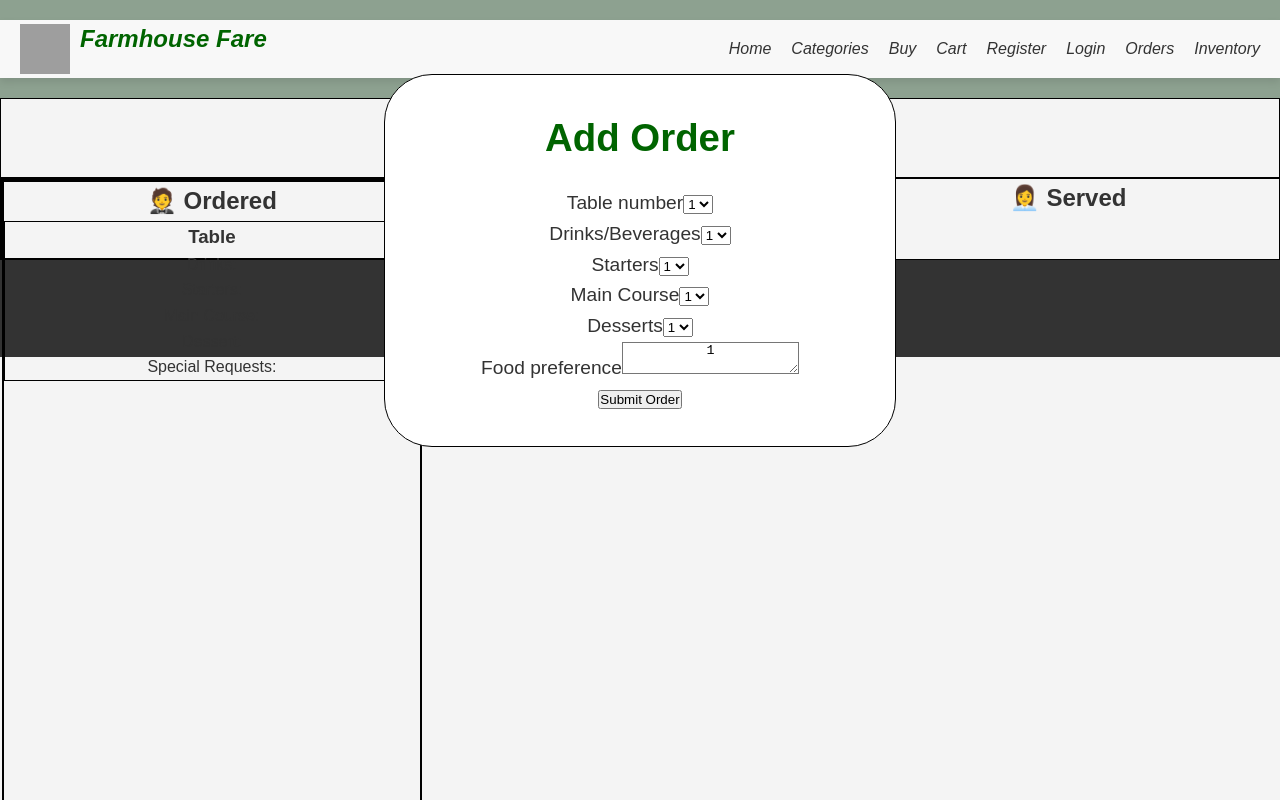
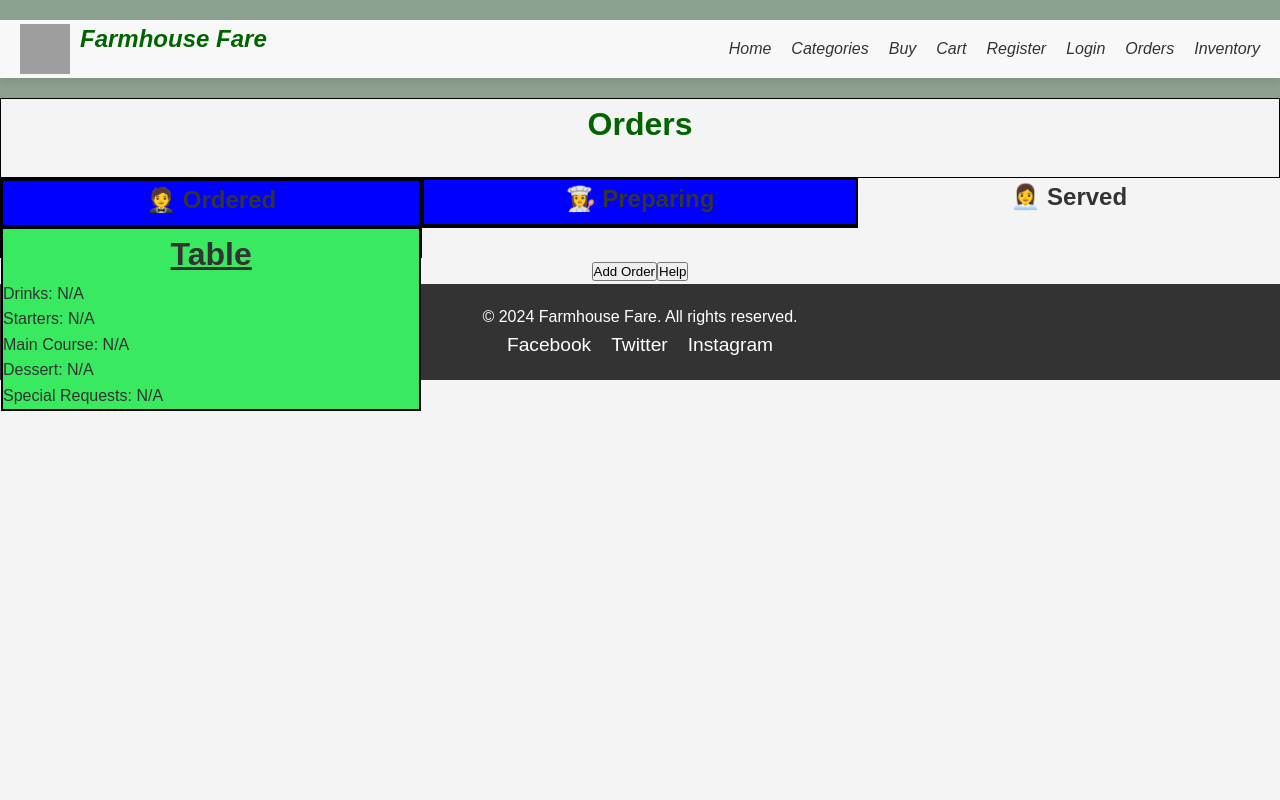
Before and after one commit to Bradwill-Van-Niekerk/wild-and-rooted, a React (Create React App) app: page /Orders in a window 1280 px wide. Shown: the top 800 px of the page. Built offline with nearby package versions, Linux system fonts and the light colour scheme; grey boxes are pictures that could not be loaded.

Commit message:
Can display the last table entered

```diff
--- a/src/Pages-Staff-CSS/Orders.css
+++ b/src/Pages-Staff-CSS/Orders.css
@@ -5,29 +5,30 @@
     text-align: center;
 }
 .HomesBox2{
-    border: 1px solid black;
     display: grid;
     grid-template-columns: 33% 34% 33%;
 }
 
 /*Titles*/
 .HomesBoxe1{
-    display: grid;
     width: 100%;
     border: 1px solid black;
     height: 5rem;
     text-align: center;
+    background-color: yellow;
 }
 .HomesBoxes1{
     width: 100%;
     border: 2px solid black;
-    height: 50rem;
+    height: 3rem;
+    background-color: blue;
 }
-/*Content*/
+/*Content - Tables*/
 .HomesBoxes2{
     width: 100%;
     height: 10rem auto;
     border: 1px solid black;
+    background-color: #39e95f;
     text-align: center;
 }
 .Orders-Table{
@@ -111,6 +112,7 @@
 .AddOrderText{
     display: flex;
     flex-direction: column;
+    top: 30%;
     width: 40%;
     border: 1px solid black;
     border-radius: 3rem;
@@ -124,3 +126,20 @@ textarea{
     text-align: center;
     background-color: white;
 }
+.OrderBox{
+    border: 1px solid black;
+    display: flex;
+    flex-direction: column;
+    align-items: start; /*Horizontal shift*/
+    justify-items: start;
+}
+.OrderHeading{
+    text-decoration: underline;
+    font-size: 2rem;
+    display: flex;
+    align-self: center;
+}
+.OrdersLabel{
+    display: flex;
+    flex-direction: column;
+}
--- a/src/Pages-Staff/Orders.js
+++ b/src/Pages-Staff/Orders.js
@@ -2,7 +2,36 @@ import React, { useState } from 'react';
 import { OrderData } from './TempData'; // This would be a file containing the initial OrderData
 import '../Pages-Staff-CSS/Orders.css'
 
-// AddOrder Component
+function OrderHelp(){
+    const [isOrdersOpen, setOrdersOpen] = useState(false);
+
+    const setOrdersOpenFalse = () =>{
+        setOrdersOpen(false)
+    }
+    const setOrdersOpenTrue = () =>{
+        setOrdersOpen(true)
+    }
+    return(
+        <>
+        {isOrdersOpen ? (
+        <div className='OrdersHelp'>
+            <div className='OrdersHeading'>
+                <h3>
+                    Welcome
+                </h3>
+                <button onClick={setOrdersOpenTrue}>
+                    Close
+                </button>
+            </div>
+        </div>):(
+        <button onClick={setOrdersOpenFalse}>
+            <h3> Help </h3>
+        </button>
+        )}
+        </>
+    )
+}
+
 function AddOrder({ addOrder }) {
   const [orderData, setOrderData] = useState({
     table: '1',
@@ -30,9 +59,9 @@ function AddOrder({ addOrder }) {
     const newOrder = {
       ...orderData,
       food: {
-        starter: orderData.starter,
-        mainCourse: orderData.mainCourse,
-        dessert: orderData.dessert,
+        starter: orderData.starter || '1',
+        mainCourse: orderData.mainCourse || '1',
+        dessert: orderData.dessert || '1',
       },
       id: OrderData.length + 1, // Incremental ID (you can generate this differently)
     };
@@ -47,7 +76,7 @@ function AddOrder({ addOrder }) {
       starter: '1',
       mainCourse: '1',
       dessert: '1',
-      ReviewContent: '1',
+      specialNote: '',
     });
   };
 
@@ -60,7 +89,7 @@ function AddOrder({ addOrder }) {
           </div>
           <div>
             {/* Table number */}
-            <div>
+            <div OrdersLabel>
               <label>Table number</label>
               <select name="table" value={orderData.table} onChange={handleChange}>
                 <option value="1">1</option>
@@ -74,7 +103,7 @@ function AddOrder({ addOrder }) {
             </div>
 
             {/* Drinks */}
-            <div>
+            <div OrdersLabel>
               <label>Drinks/Beverages</label>
               <select name="drinks" value={orderData.drinks} onChange={handleChange}>
                 <option value="1">1</option>
@@ -88,8 +117,8 @@ function AddOrder({ addOrder }) {
             </div>
 
             {/* Starters */}
-            <div>
-              <label>Starters</label>
+            <div OrdersLabel>
+              <label>Starter</label>
               <select name="starter" value={orderData.starter} onChange={handleChange}>
                 <option value="1">1</option>
                 <option value="2">2</option>
@@ -102,7 +131,7 @@ function AddOrder({ addOrder }) {
             </div>
 
             {/* Main Course */}
-            <div>
+            <div OrdersLabel>
               <label>Main Course</label>
               <select name="mainCourse" value={orderData.mainCourse} onChange={handleChange}>
                 <option value="1">1</option>
@@ -116,7 +145,7 @@ function AddOrder({ addOrder }) {
             </div>
 
             {/* Desserts */}
-            <div>
+            <div OrdersLabel>
               <label>Desserts</label>
               <select name="dessert" value={orderData.dessert} onChange={handleChange}>
                 <option value="1">1</option>
@@ -131,10 +160,10 @@ function AddOrder({ addOrder }) {
 
             {/* Review Content */}
             <div>
-              <label>Food preference</label>
+              <label className='OrdersLabel'>Food preference</label>
               <textarea
-                name="ReviewContent"
-                value={orderData.ReviewContent}
+                name="specialNote"
+                value={orderData.specialNote}
                 onChange={handleChange}
                 placeholder="Any comments or special requests?"
               ></textarea>
@@ -156,7 +185,8 @@ function Orders() {
 
   // Add order function that updates state
   const addOrder = (newOrder) => {
-    setOrderList((prevOrders) => [...prevOrders, newOrder]);
+    //appends the new order to the previous orders
+    setOrderList((prevOrders) => [prevOrders, newOrder]);
   };
 
   return (
@@ -169,33 +199,43 @@ function Orders() {
             <div className="HomesBoxe1">
                 <div className="HomesBoxes1">
                     <h2>🤵 Ordered</h2>
+                </div>
                 <div className="HomesBoxes2">
                 {/* Render the orders in the second column */}
                 {orderList.map((order) => (
-                <div key={order.id} className="OrderCard">
-                  <h3>Table {order.table}</h3>
-                  <p>Drinks: {order.drinks}</p>
-                  <p>Starters: {order.food.starter}</p>
-                  <p>Main Course: {order.food.mainCourse}</p>
-                  <p>Dessert: {order.food.dessert}</p>
-                  <p>Special Requests: {order.ReviewContent}</p>
+                    <div key={order.id} className="OrderBox">
+                    <h3 className='OrderHeading'>Table {order.table}</h3>
+                    <p>Drinks: {order.drinks || 'N/A'}</p>
+                    <p>Starters: {order.food?.starter || 'N/A'}</p>
+                    <p>Main Course: {order.food?.mainCourse || 'N/A'}</p>
+                    <p>Dessert: {order.food?.dessert || 'N/A'}</p>
+                    <p>Special Requests: {order.specialNote || 'N/A'}</p>
                     </div>
                 ))}
                 </div>
             </div>
-        </div>
 
             <div className="HomesBoxe2">
+                <div className="HomesBoxes1">
                     <h2>👩‍🍳 Preparing</h2>
+                </div>
+                <div className="HomesBoxes2">
+
+                </div>
             </div>
 
             <div className="HomesBoxe3">
                 <h2>👩‍💼 Served</h2>
             </div>
         </div>
+        {/* Add Order Form */}
+        <button onClick={<AddOrder addOrder={addOrder} />}>
+                Add Order
+        </button>
+        <button onClick={<OrderHelp/>}>
+                Help
+        </button>
 
-      {/* Add Order Form */}
-      <AddOrder addOrder={addOrder} />
     </>
   );
 }
```
Lines whose indentation alone changed are shown as unchanged.
